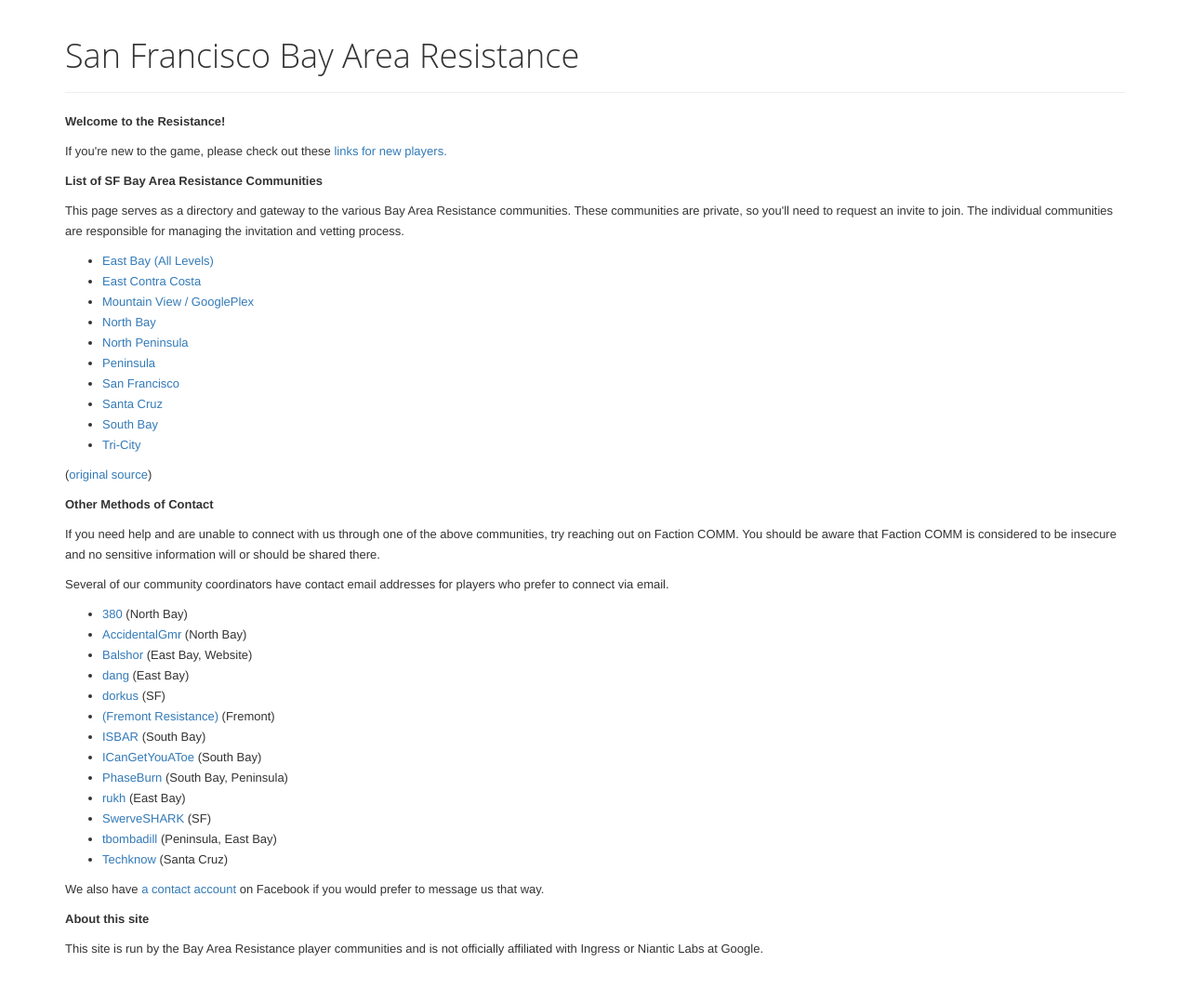
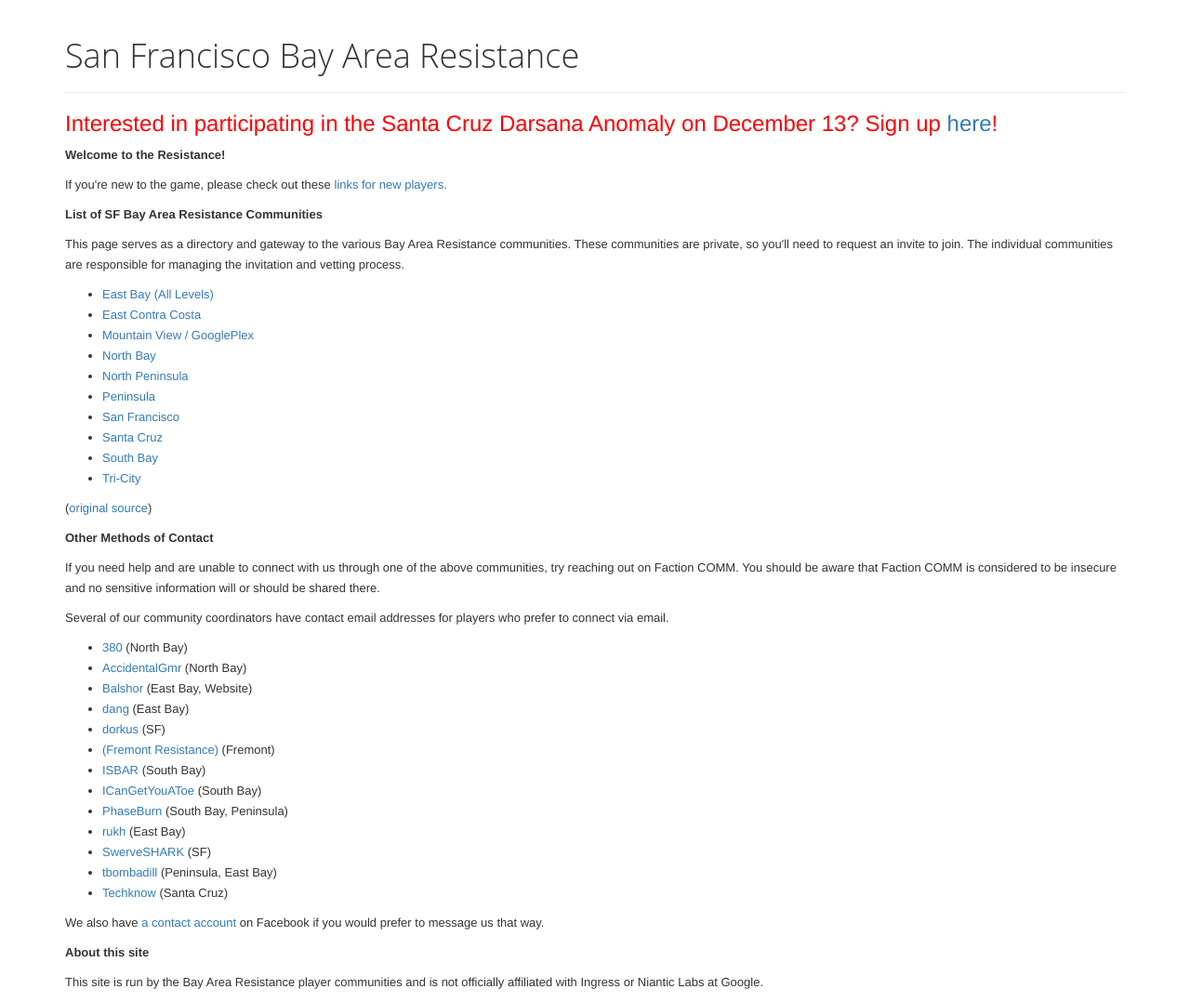
Before and after one commit to balshor/sfbay.resists.org, a Jekyll site: the page built from index.html, in a window 1280 px wide. Shown: the whole page at 93% size. Built offline with Jekyll 4.4.1, drawn with Linux system fonts in a browser that asks for light colours; nearby versions of some CDN libraries; before the commit the page ends 1042 px from its top, so only the background shows below that.

Commit message:
Add link to Darsana page.

```diff
--- a/index.html
+++ b/index.html
@@ -3,6 +3,9 @@ layout: default
 title: San Francisco Bay Area Resistance
 header: San Francisco Bay Area Resistance
 ---
+  <h3 style="color:red">
+    Interested in participating in the Santa Cruz Darsana Anomaly on December 13?  Sign up <a href="/darsana/">here</a>!
+  </h3>
   <h4>
     Welcome to the Resistance!
   </h4>
```
